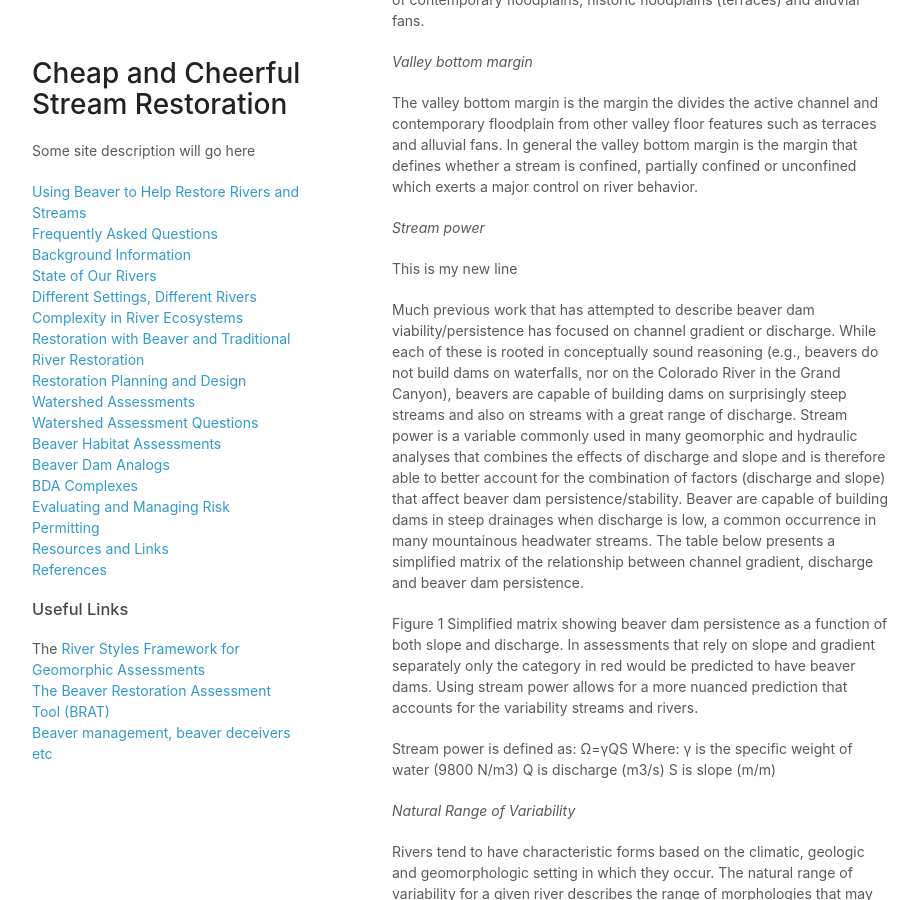
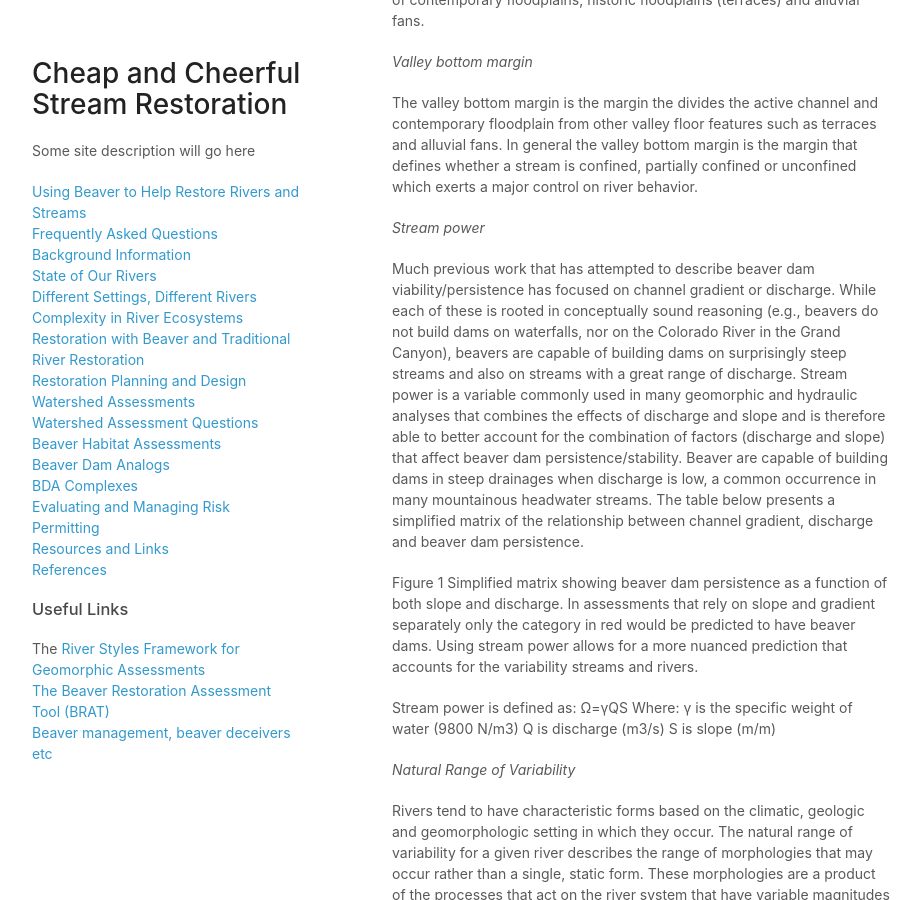
Before and after one commit to AnabranchSolutions/cheepandcheerful, a Jekyll site: the page built from background_information.md, in a window 1280 px wide and 900 px high, scrolled down 1932 px. Shown: the whole window, without its empty margins (178-1099 px from the left). Built offline with Jekyll 4.4.1, drawn with Linux system fonts in a browser that asks for light colours.

Commit message:
Removed previous change.

```diff
--- a/background_information.md
+++ b/background_information.md
@@ -44,8 +44,6 @@ The valley bottom margin is the margin the divides the active channel and contem
 
 *Stream power*
 
-This is my new line
-
 Much previous work that has attempted to describe beaver dam viability/persistence has focused on channel gradient or discharge. While each of these is rooted in conceptually sound reasoning (e.g., beavers do not build dams on waterfalls, nor on the Colorado River in the Grand Canyon), beavers are capable of building dams on surprisingly steep streams and also on streams with a great range of discharge. Stream power is a variable commonly used in many geomorphic and hydraulic analyses that combines the effects of discharge and slope and is therefore able to better account for the combination of factors (discharge and slope) that affect beaver dam persistence/stability. Beaver are capable of building dams in steep drainages when discharge is low, a common occurrence in many mountainous headwater streams. The table below presents a simplified matrix of the relationship between channel gradient, discharge and beaver dam persistence.
 
 
```
